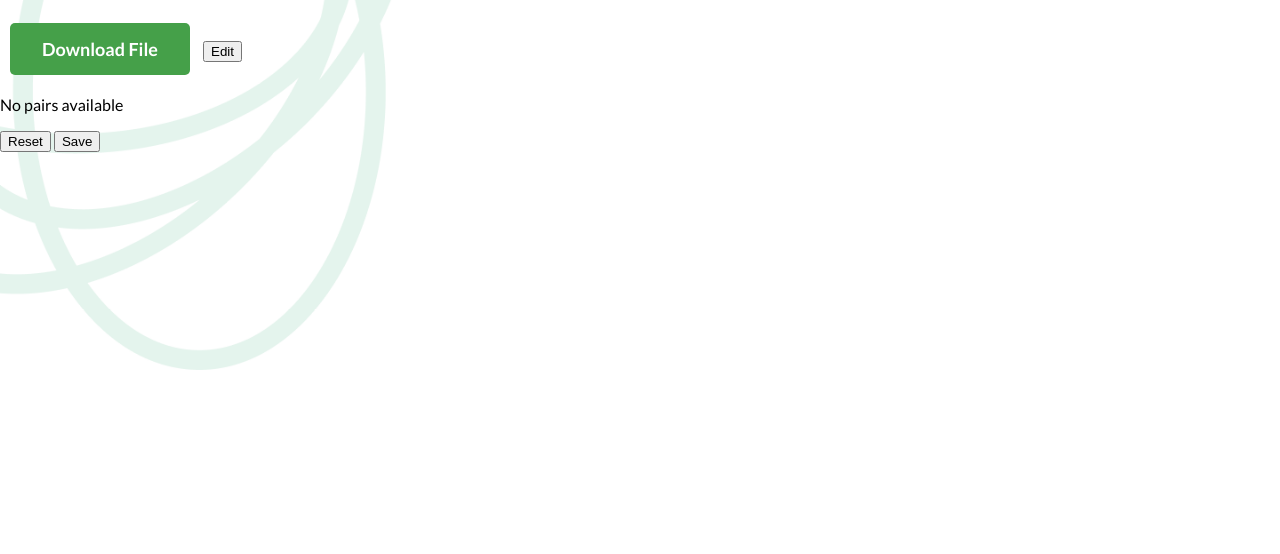
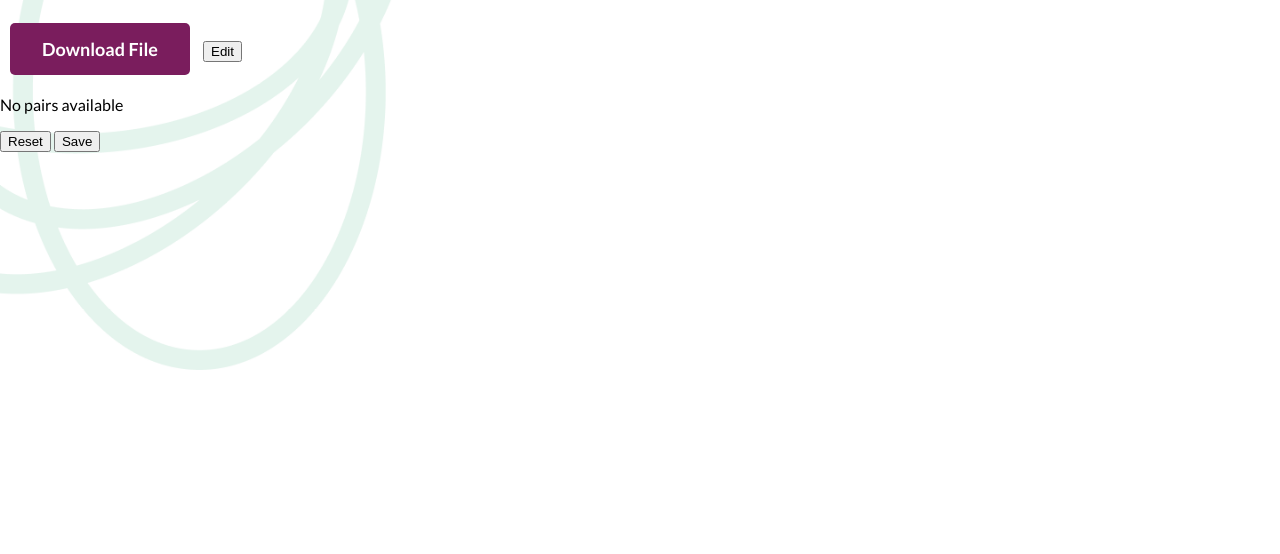
Before and after one commit to BizzNEST/stockton-bizznest-scheduler, a plain HTML site: page Pages/pairings.html in a window 1280 px wide. In both pictures the pointer is over the button "Download File". Shown: the part 143-697 px from the top of the page. Drawn offline with Linux system fonts and the light colour scheme.

Commit message:
refactor: changing download button color on hover

```diff
--- a/style/styles.css
+++ b/style/styles.css
@@ -608,7 +608,7 @@ input:checked + .slider:before {
 }
 
 .downloadButton:hover {
-    background-color: #45a049;
+    background-color: #7a1d5d;
 }
 
 
```
